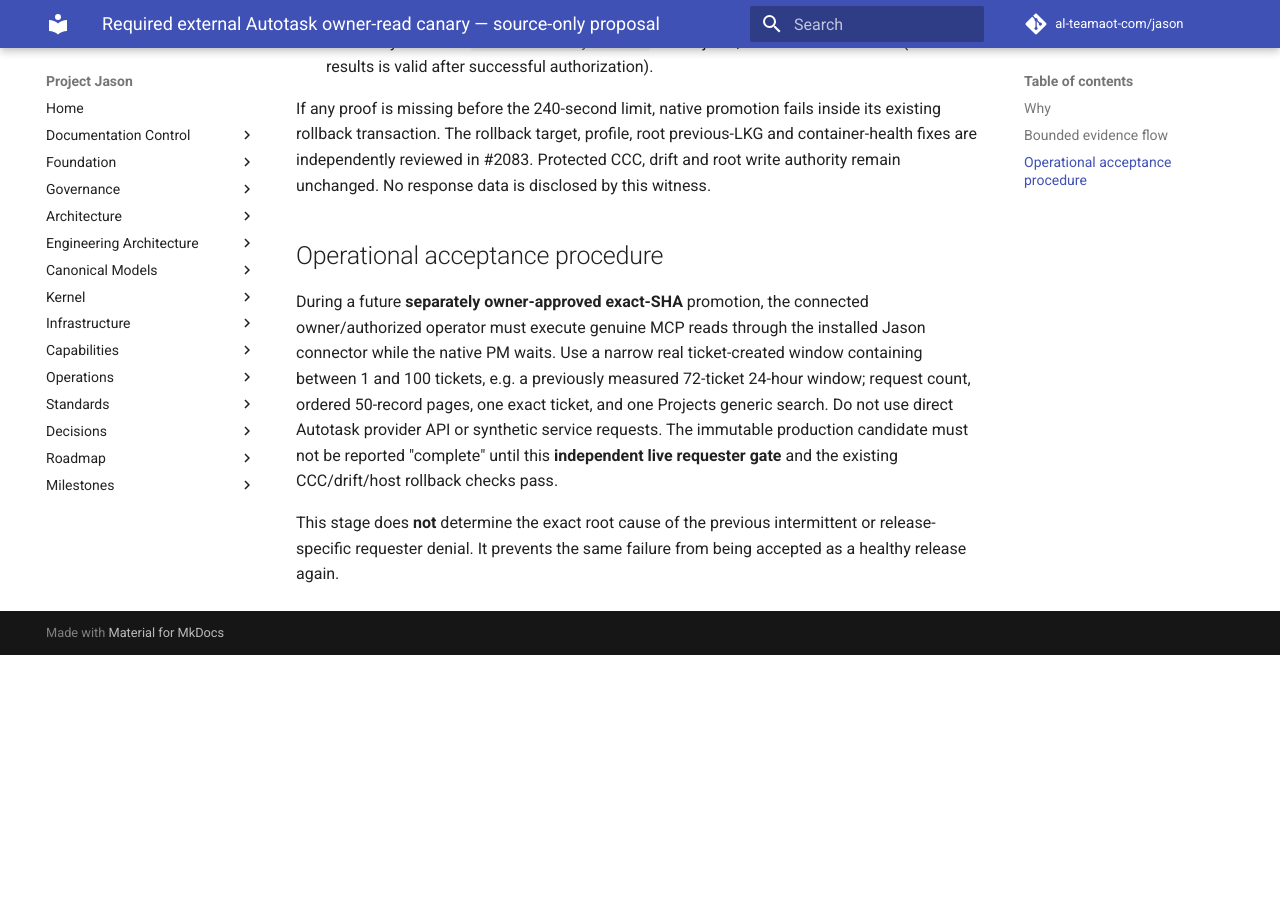
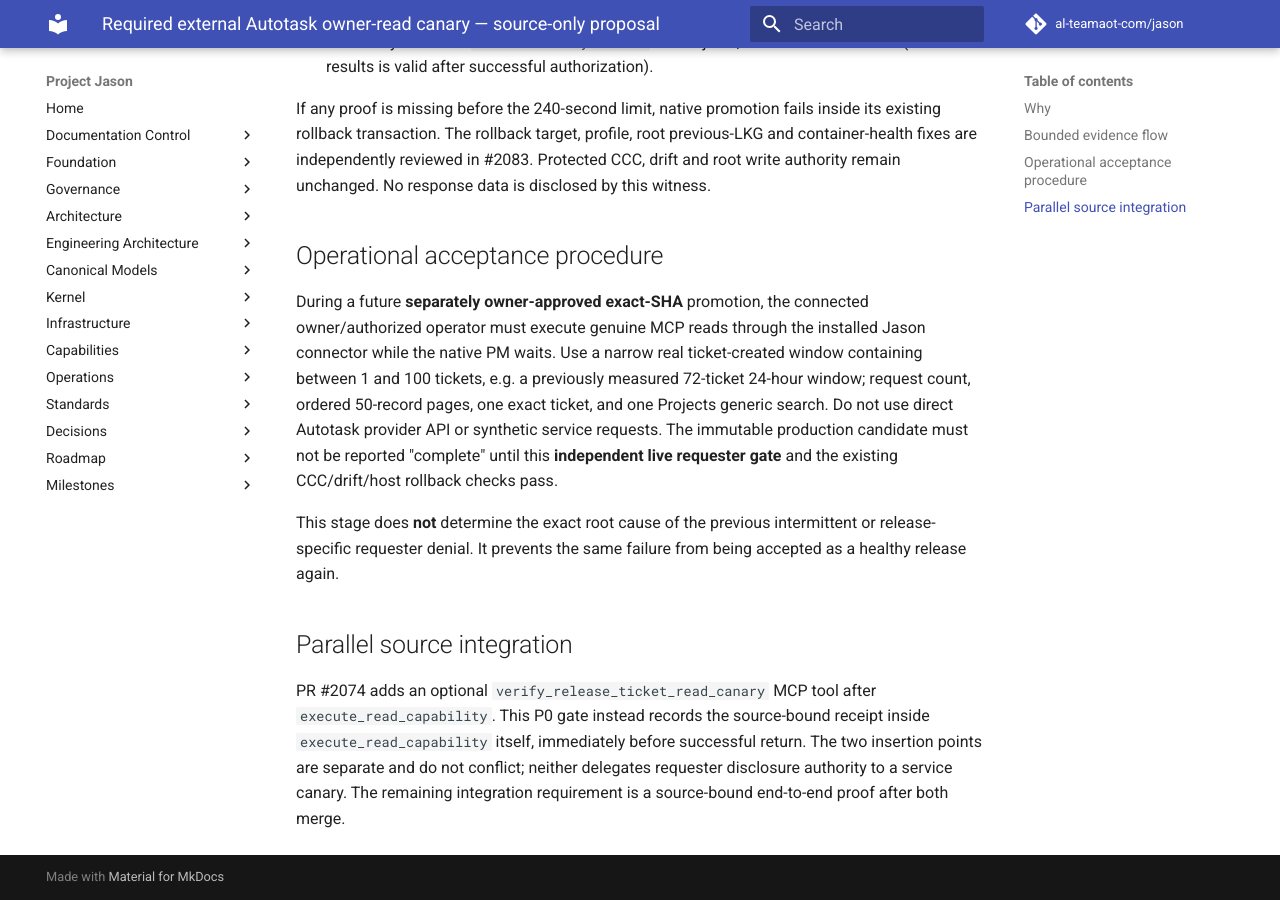
Before and after one commit to al-teamaot-com/jason, an MkDocs documentation site: the page built from docs/operations/Production-Owner-MCP-Read-Acceptance-20261027.md, in a window 1280 px wide and 900 px high, scrolled down 984 px. Built offline with MkDocs 1.6.1 and Material for MkDocs 9.7.7, drawn with Linux system fonts in a browser that asks for light colours; comment, search, counter and statistics services are not loaded; before the commit the page ends 1639 px from its top, so only the background shows below that.

Commit message:
P0: Document nonoverlapping live ticket canary integration with PR 2074

```diff
--- a/docs/operations/Production-Owner-MCP-Read-Acceptance-20261027.md
+++ b/docs/operations/Production-Owner-MCP-Read-Acceptance-20261027.md
@@ -59,3 +59,12 @@ and the existing CCC/drift/host rollback checks pass.
 This stage does **not** determine the exact root cause of the previous
 intermittent or release-specific requester denial. It prevents the
 same failure from being accepted as a healthy release again.
+
+## Parallel source integration
+
+PR #2074 adds an optional `verify_release_ticket_read_canary` MCP tool after
+`execute_read_capability`. This P0 gate instead records the source-bound
+receipt inside `execute_read_capability` itself, immediately before successful
+return. The two insertion points are separate and do not conflict; neither
+delegates requester disclosure authority to a service canary. The remaining
+integration requirement is a source-bound end-to-end proof after both merge.
```
